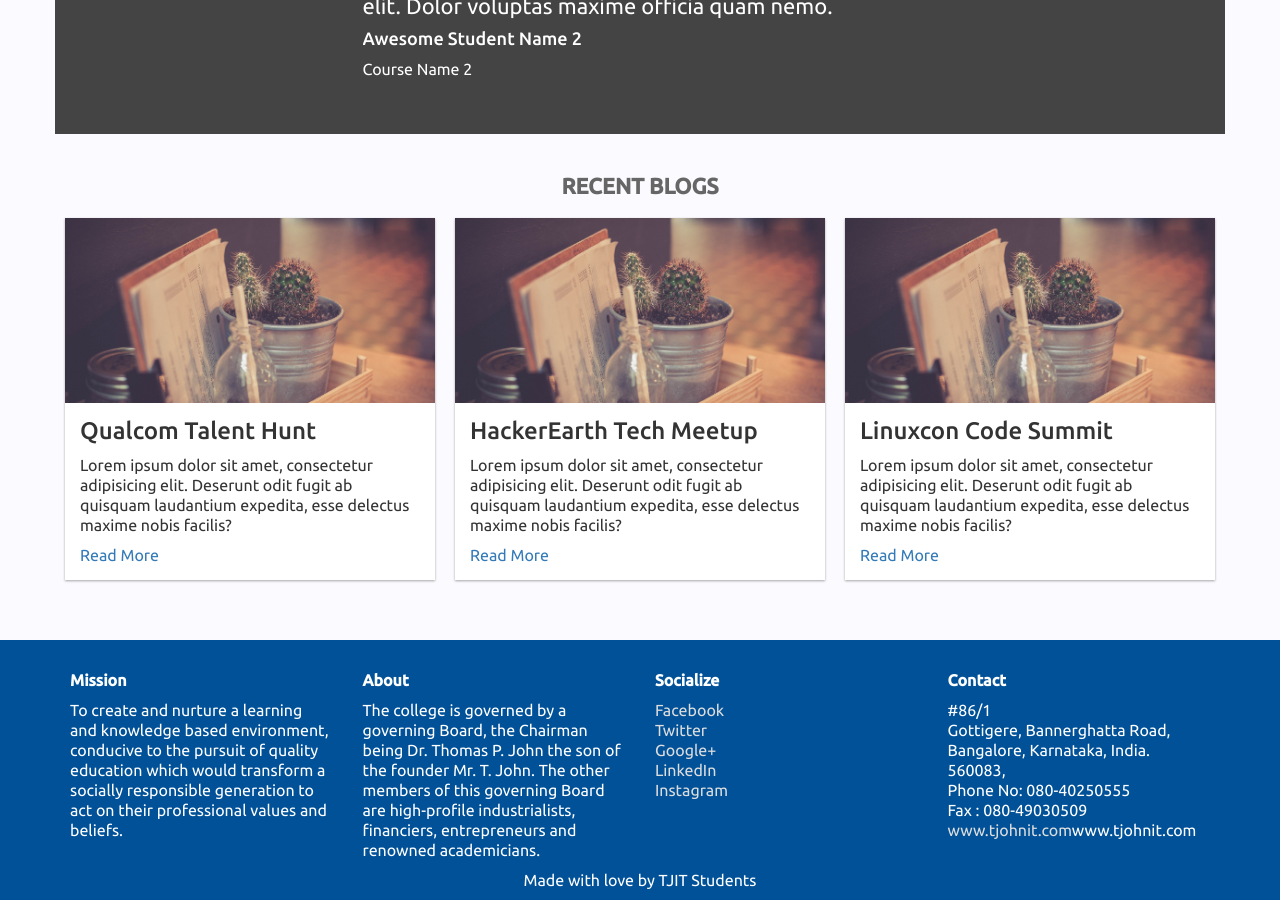
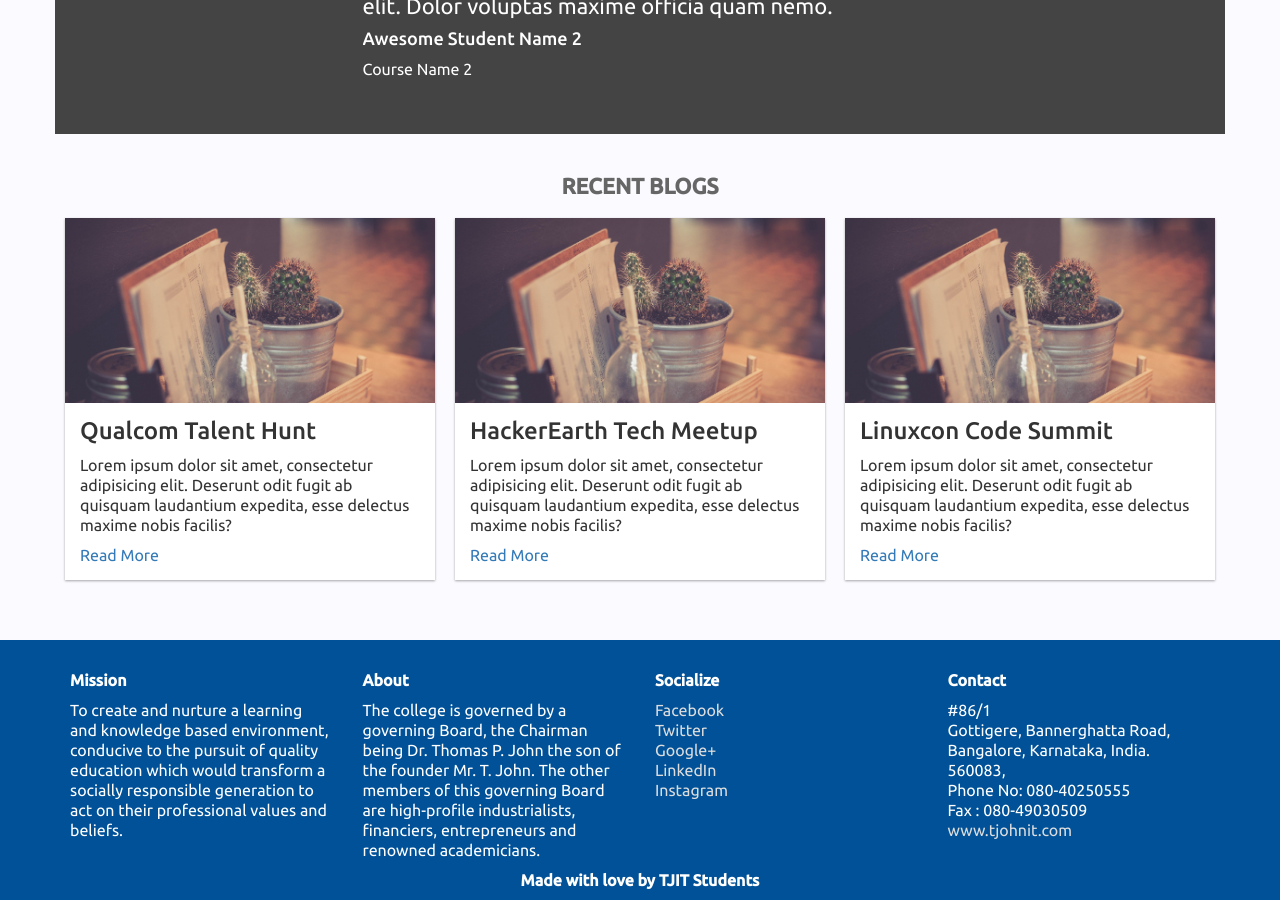
Before and after one commit to shajanjp/TJIT, a Jekyll site: the page built from index.html, in a window 1280 px wide and 900 px high, scrolled down 2544 px. Built offline with Jekyll 4.4.1, drawn with Linux system fonts in a browser that asks for light colours.

Commit message:
changes common data

```diff
--- a/_includes/footer.html
+++ b/_includes/footer.html
@@ -27,11 +27,11 @@
 				560083,<br>
 				Phone No: 080-40250555<br>
 				Fax : 080-49030509<br>
-				<a href="http://www.tjohnit.com">www.tjohnit.com</a>www.tjohnit.com
+				<a href="http://www.tjohnit.com">www.tjohnit.com</a>
 			</div>
 		</div>
 		<div class="row">
-			<div class="col-sm-12"><p class="text-center">Made with love by TJIT Students</p></div>
+			<div class="col-sm-12 copyright"><p class="text-center">Made with love by TJIT Students</p></div>
 		</div>
 	</div>
 </footer>
--- a/_includes/navbar.html
+++ b/_includes/navbar.html
@@ -8,7 +8,7 @@
 				<span class="icon-bar"></span>
 				<span class="icon-bar"></span>
 			</button>
-			<a class="navbar-brand" href="#" title="T John Institute of Technology">TJIT</a>
+			<a class="navbar-brand" href="{{ site.url }}" title="T John Institute of Technology">TJIT</a>
 		</div>
 
 		<!-- Collect the nav links, forms, and other content for toggling -->
```
